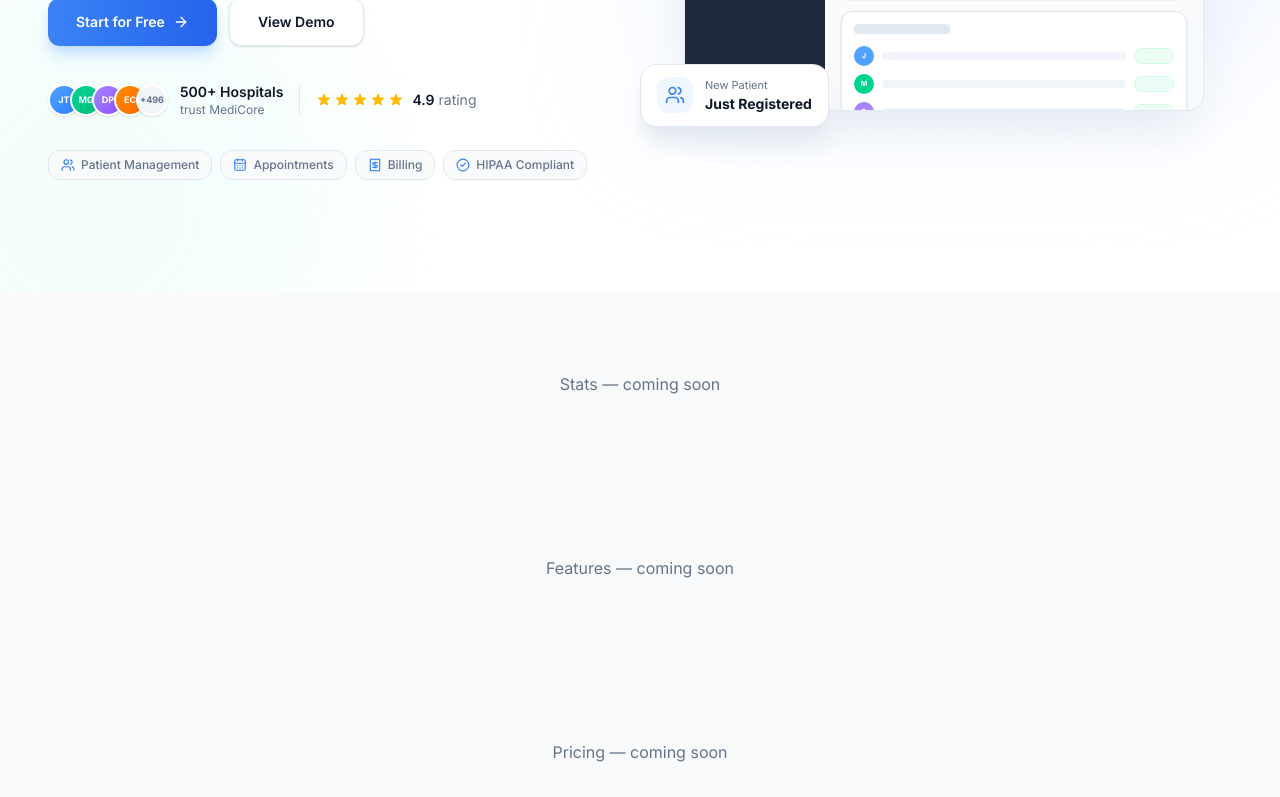
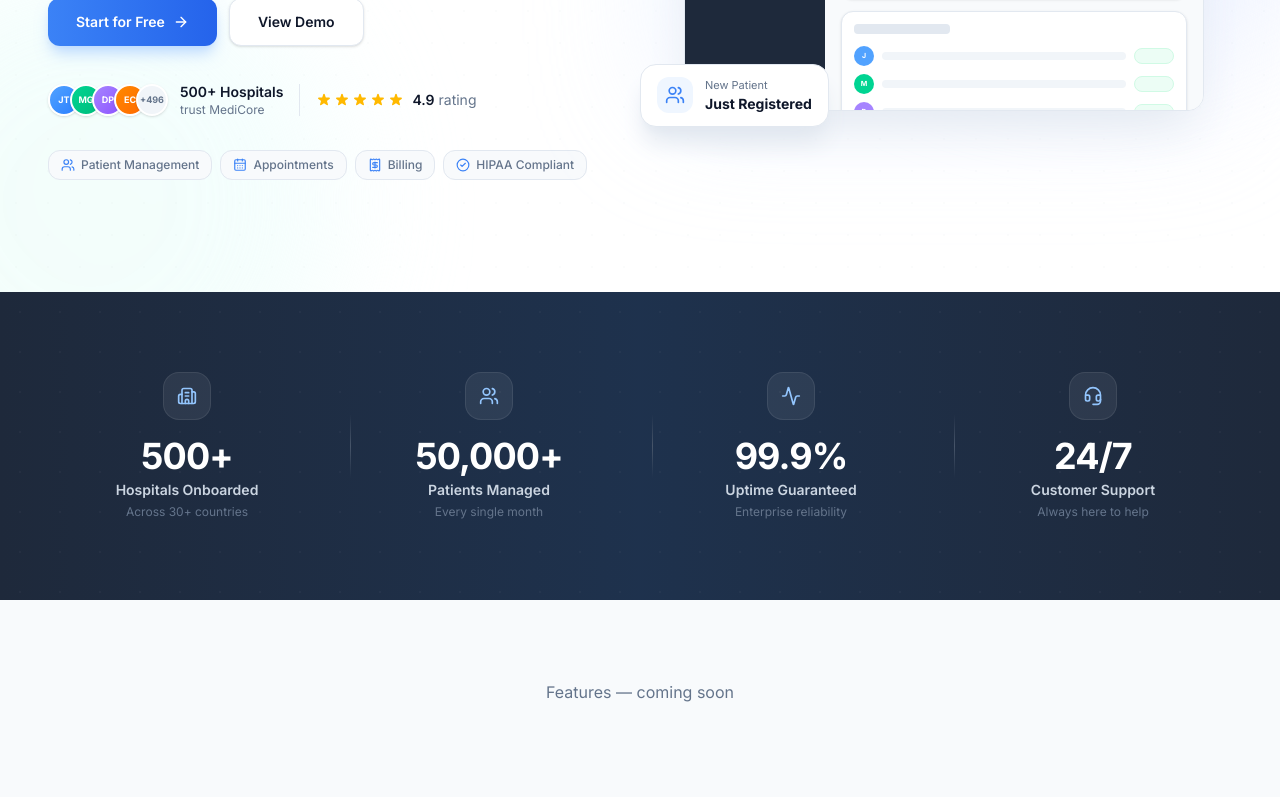
Before and after one commit to mbmugdho/hospital-management-system, a Next.js app: page / in a window 1280 px wide. Shown: the part 550-1347 px from the top of the page. Built offline with nearby package versions, Linux system fonts and the light colour scheme.

Commit message:
Phase 1: Add Stats section with social proof numbers

```diff
--- a/src/components/landing/Stats.tsx
+++ b/src/components/landing/Stats.tsx
@@ -1,3 +1,135 @@
+import Container from '@/components/shared/Container'
+import { Building2, Users, Activity, Headset } from 'lucide-react'
+
+const stats = [
+  {
+    icon: Building2,
+    value: '500+',
+    label: 'Hospitals Onboarded',
+    desc: 'Across 30+ countries',
+  },
+  {
+    icon: Users,
+    value: '50,000+',
+    label: 'Patients Managed',
+    desc: 'Every single month',
+  },
+  {
+    icon: Activity,
+    value: '99.9%',
+    label: 'Uptime Guaranteed',
+    desc: 'Enterprise reliability',
+  },
+  {
+    icon: Headset,
+    value: '24/7',
+    label: 'Customer Support',
+    desc: 'Always here to help',
+  },
+]
+
 export default function Stats() {
-  return <section className="py-20 text-center text-[#64748B]">Stats — coming soon</section>;
+  return (
+    <section className="relative bg-[#1E293B] py-16 lg:py-20 overflow-hidden">
+      {/* ── Background Decorations ── */}
+      <div className="absolute inset-0 pointer-events-none">
+        {/* Subtle gradient overlay */}
+        <div
+          className="
+          absolute inset-0
+          bg-gradient-to-r from-[#1E293B] via-[#1E3A5F] to-[#1E293B]
+          opacity-50
+        "
+        />
+        {/* Grid pattern */}
+        <div
+          className="absolute inset-0 opacity-[0.03]"
+          style={{
+            backgroundImage: `radial-gradient(circle, #ffffff 1px, transparent 1px)`,
+            backgroundSize: '40px 40px',
+          }}
+        />
+      </div>
+
+      <Container className="relative">
+        <div className="grid grid-cols-2 lg:grid-cols-4 gap-8 lg:gap-6">
+          {stats.map((stat, index) => {
+            const Icon = stat.icon
+            return (
+              <div
+                key={stat.label}
+                className="
+                  relative
+                  flex flex-col items-center
+                  text-center
+                  group
+                "
+              >
+                {/* Divider between items — desktop only */}
+                {index !== 0 && (
+                  <div
+                    className="
+                    hidden lg:block
+                    absolute left-0 top-1/2 -translate-y-1/2
+                    w-px h-16
+                    bg-gradient-to-b from-transparent via-[#475569] to-transparent
+                  "
+                  />
+                )}
+
+                {/* Icon */}
+                <div
+                  className="
+                  w-12 h-12 rounded-2xl
+                  bg-white/[0.07]
+                  border border-white/[0.08]
+                  flex items-center justify-center
+                  mb-4
+                  group-hover:bg-white/[0.12]
+                  group-hover:border-white/[0.15]
+                  transition-all duration-300
+                "
+                >
+                  <Icon className="w-5 h-5 text-[#93C5FD]" />
+                </div>
+
+                {/* Value */}
+                <p
+                  className="
+                  text-3xl lg:text-4xl
+                  font-bold text-white
+                  tracking-tight
+                  mb-1
+                "
+                >
+                  {stat.value}
+                </p>
+
+                {/* Label */}
+                <p
+                  className="
+                  text-sm font-semibold
+                  text-[#CBD5E1]
+                  mb-1
+                "
+                >
+                  {stat.label}
+                </p>
+
+                {/* Description */}
+                <p
+                  className="
+                  text-xs
+                  text-[#64748B]
+                "
+                >
+                  {stat.desc}
+                </p>
+              </div>
+            )
+          })}
+        </div>
+      </Container>
+    </section>
+  )
 }
```
